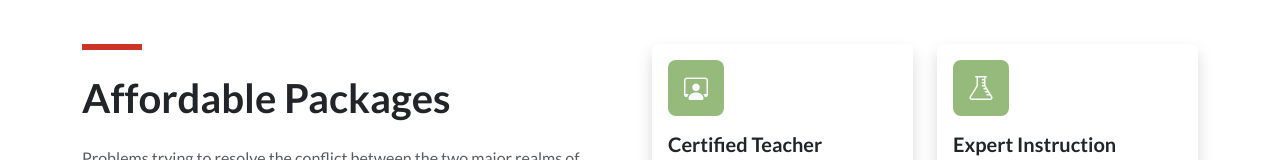
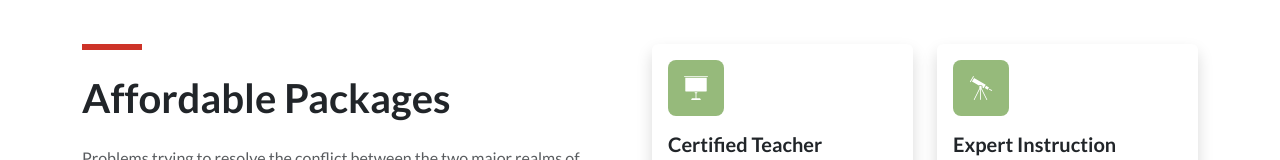
Before and after one commit to shayaankn/frontend-assignment, a React (Vite) app: page / in a window 1280 px wide. Shown: the part 637-797 px from the top of the page. Built offline with nearby package versions, Linux system fonts and the light colour scheme.

Commit message:
add blackboard and telescope icons in packages component

```diff
--- a/src/components/Packages.jsx
+++ b/src/components/Packages.jsx
@@ -1,3 +1,6 @@
+import blackboardIcon from "../assets/icons/blackboard.svg";
+import telescopeIcon from "../assets/icons/telescope.svg";
+
 function Packages() {
   return (
     <section className="py-5">
@@ -48,7 +51,11 @@ function Packages() {
                       className="rounded-3 bg-success text-light d-flex align-items-center justify-content-center mb-3"
                       style={{ width: 56, height: 56 }}
                     >
-                      <i className="bi bi-person-workspace fs-4"></i>
+                      <img
+                        src={blackboardIcon}
+                        alt="Blackboard"
+                        style={{ width: 24, height: 24 }}
+                      />
                     </div>
                     <h5 className="fw-bold mb-3">Certified Teacher</h5>
                     <div
@@ -73,7 +80,11 @@ function Packages() {
                       className="rounded-3 bg-success text-light d-flex align-items-center justify-content-center mb-3"
                       style={{ width: 56, height: 56 }}
                     >
-                      <i className="bi bi-flask fs-4"></i>
+                      <img
+                        src={telescopeIcon}
+                        alt="Telescope"
+                        style={{ width: 24, height: 24 }}
+                      />
                     </div>
                     <h5 className="fw-bold mb-3">Expert Instruction</h5>
                     <div
```
Also changed, not shown: src/assets/icons/blackboard.svg (added), src/assets/icons/telescope.svg (added).
